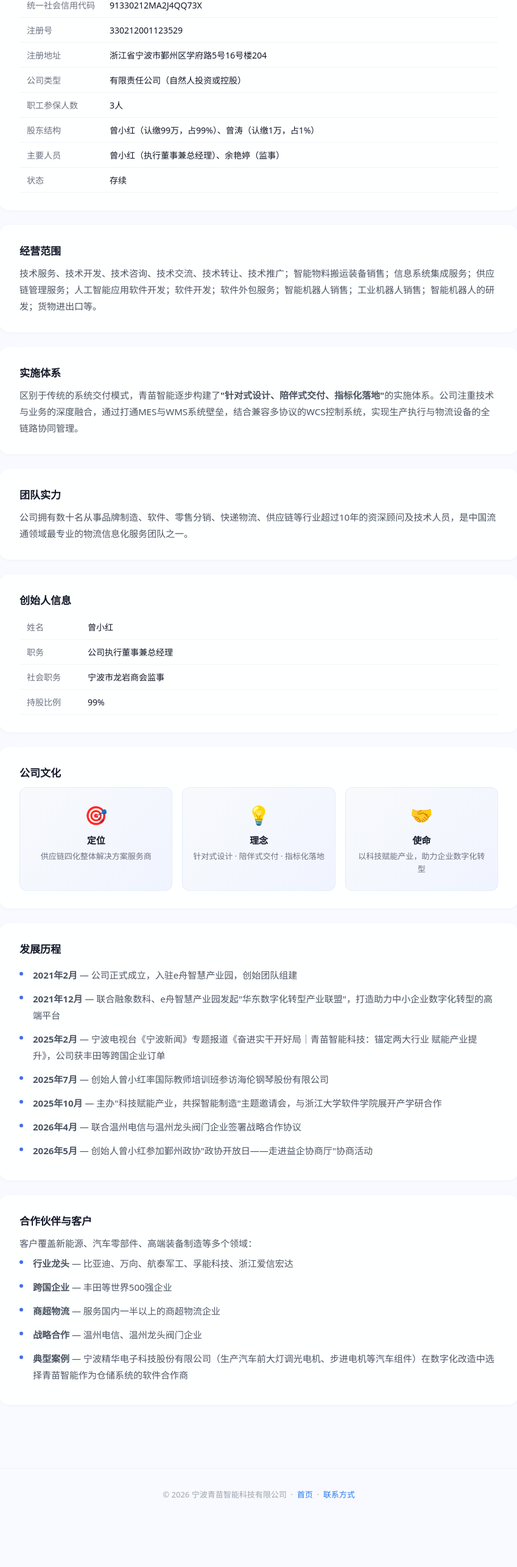
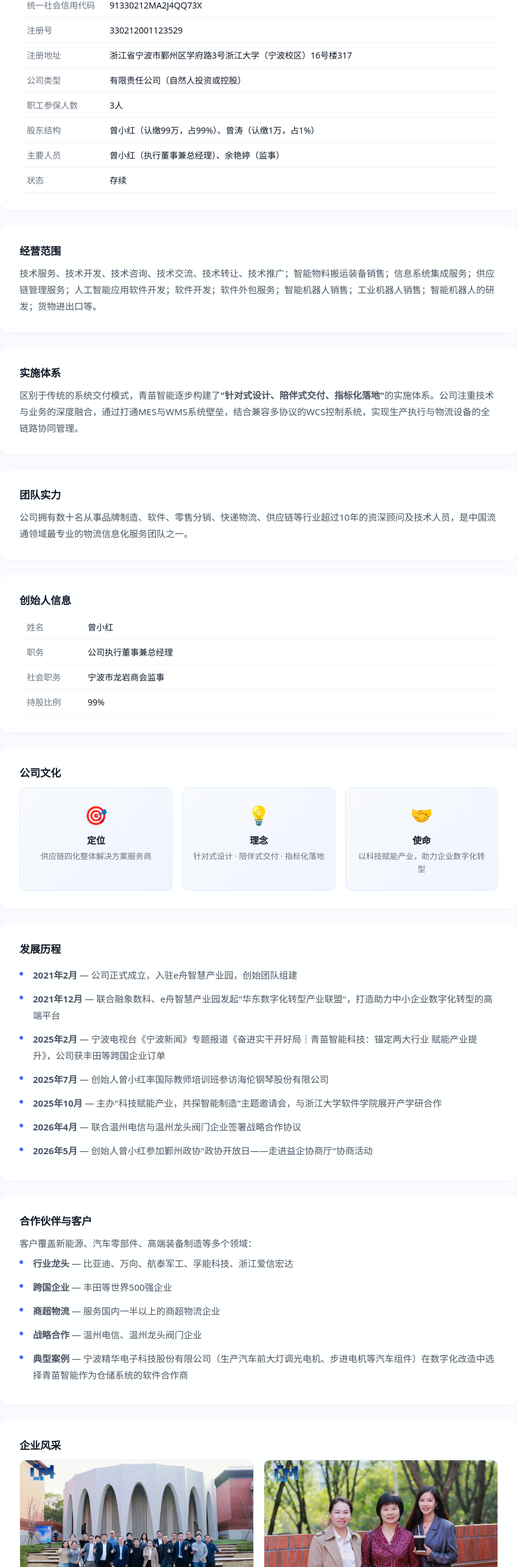
Before and after one commit to H1800/H1800github.io, a plain HTML site: page qingmiao/info.html in a window 1280 px wide. Shown: the part 981-3551 px from the top of the page at 61% size, without its empty margins (215-1064 px from the left). Before the commit the page ends 3473 px from the top, so only its background shows below. Drawn offline with Linux system fonts and the light colour scheme.

Commit message:
Add files via upload

```diff
--- a/qingmiao/info.html
+++ b/qingmiao/info.html
@@ -47,6 +47,10 @@ body::before{content:"";position:fixed;inset:0;background:radial-gradient(ellips
 .info-table td{padding:10px 12px;border-bottom:1px solid #f3f4f6}
 .info-table td:first-child{color:#6b7280;width:100px;white-space:nowrap;vertical-align:top;font-weight:500}
 .info-table td:last-child{color:#111827}
+.gallery-grid{display:grid;grid-template-columns:repeat(2,1fr);gap:16px}
+.gallery-item{overflow:hidden;border-radius:10px;border:1px solid rgba(36,120,243,.08);background:#f8faff}
+.gallery-item img{display:block;width:100%;aspect-ratio:3/2;object-fit:cover;transition:transform .35s}
+.gallery-item:hover img{transform:scale(1.03)}
 .product-grid{display:grid;grid-template-columns:repeat(2,1fr);gap:20px}
 .product-card{background:rgba(255,255,255,.85);backdrop-filter:blur(12px);border-radius:16px;padding:26px 24px;border:1px solid rgba(255,255,255,.6);box-shadow:0 1px 4px rgba(0,0,0,.04);transition:transform .35s cubic-bezier(.34,1.56,.64,1),box-shadow .35s;position:relative;overflow:hidden}
 .product-card::before{content:"";position:absolute;top:0;left:0;right:0;height:3px;background:linear-gradient(90deg,#2478f3,#818cf8);opacity:0;transition:opacity .35s}
@@ -89,6 +93,7 @@ body::before{content:"";position:fixed;inset:0;background:radial-gradient(ellips
 .service-flow{grid-template-columns:repeat(2,1fr)}
 .info-table td{display:block;padding:5px 0}
 .info-table td:first-child{width:auto}
+.gallery-grid{grid-template-columns:1fr}
 .card{padding:22px 20px}
 }
 </style>
@@ -124,7 +129,7 @@ body::before{content:"";position:fixed;inset:0;background:radial-gradient(ellips
 <tr><td>注册资本</td><td>100万人民币</td></tr>
 <tr><td>统一社会信用代码</td><td>91330212MA2J4QQ73X</td></tr>
 <tr><td>注册号</td><td>330212001123529</td></tr>
-<tr><td>注册地址</td><td>浙江省宁波市鄞州区学府路5号16号楼204</td></tr>
+<tr><td>注册地址</td><td>浙江省宁波市鄞州区学府路3号浙江大学（宁波校区）16号楼317</td></tr>
 <tr><td>公司类型</td><td>有限责任公司（自然人投资或控股）</td></tr>
 <tr><td>职工参保人数</td><td>3人</td></tr>
 <tr><td>股东结构</td><td>曾小红（认缴99万，占99%）、曾涛（认缴1万，占1%）</td></tr>
@@ -161,6 +166,12 @@ body::before{content:"";position:fixed;inset:0;background:radial-gradient(ellips
 <li><strong>战略合作</strong> — 温州电信、温州龙头阀门企业</li>
 <li><strong>典型案例</strong> — 宁波精华电子科技股份有限公司（生产汽车前大灯调光电机、步进电机等汽车组件）在数字化改造中选择青苗智能作为仓储系统的软件合作商</li>
 </ul></div>
+<div class="card"><h3>企业风采</h3><div class="gallery-grid">
+<div class="gallery-item"><img src="微信图片_20260806153619_52_147.jpg" alt="青苗智能公司图片"></div>
+<div class="gallery-item"><img src="微信图片_20260806153620_53_147.jpg" alt="青苗智能公司图片"></div>
+<div class="gallery-item"><img src="微信图片_20260806153621_54_147.jpg" alt="青苗智能公司图片"></div>
+<div class="gallery-item"><img src="微信图片_20260806153622_55_147.jpg" alt="青苗智能公司图片"></div>
+</div></div>
 </div>
 <div class="page-section" id="page-product">
 <div class="page-title">产品中心</div>
@@ -239,7 +250,7 @@ body::before{content:"";position:fixed;inset:0;background:radial-gradient(ellips
 <div class="card"><h3>联系方式</h3>
 <p style="margin-bottom:16px;">欢迎随时与我们取得联系。</p>
 <div class="contact-grid">
-<div class="contact-item"><span class="emoji">📍</span><div><div class="label">公司地址</div><div class="value">浙江省宁波市鄞州区学府路5号16号楼204</div></div></div>
+<div class="contact-item"><span class="emoji">📍</span><div><div class="label">公司地址</div><div class="value">浙江省宁波市鄞州区学府路3号浙江大学（宁波校区）16号楼317</div></div></div>
 <div class="contact-item"><span class="emoji">📞</span><div><div class="label">联系电话</div><div class="value">0574-8800 1234</div></div></div>
 <div class="contact-item"><span class="emoji">📧</span><div><div class="label">电子邮箱</div><div class="value">contact@qingmiaotech.com</div></div></div>
 <div class="contact-item"><span class="emoji">💬</span><div><div class="label">微信公众号</div><div class="value">宁波青苗智能有限公司</div></div></div>
```
Also changed, not shown: qingmiao/_docx_text.txt, qingmiao/微信图片_20260806153619_52_147.jpg (added), qingmiao/微信图片_20260806153620_53_147.jpg (added), qingmiao/微信图片_20260806153621_54_147.jpg (added), qingmiao/微信图片_20260806153622_55_147.jpg (added).
